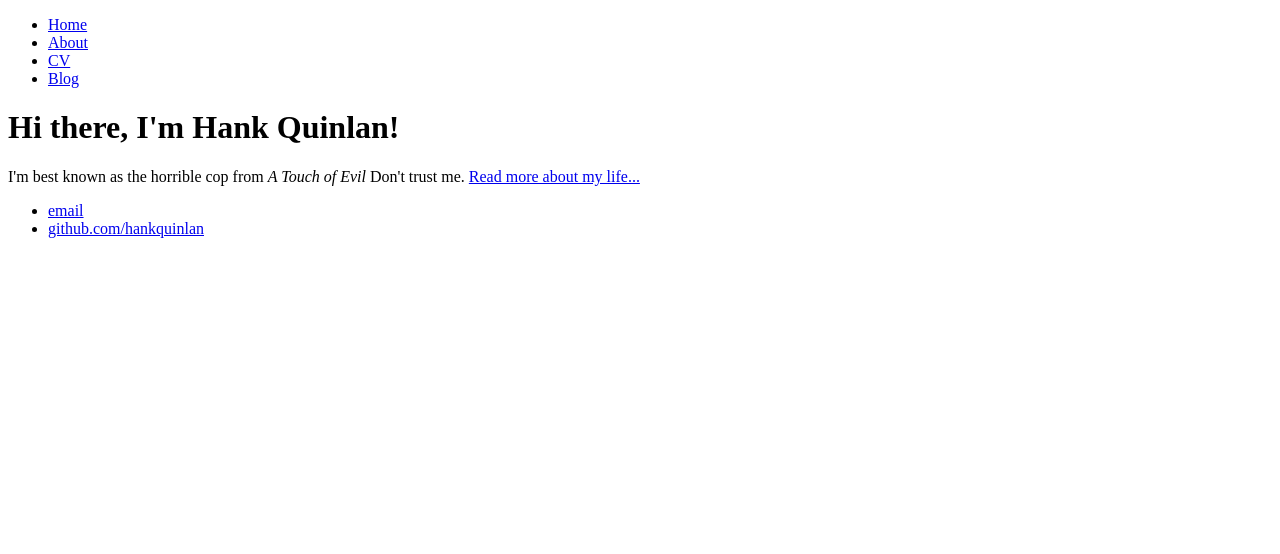
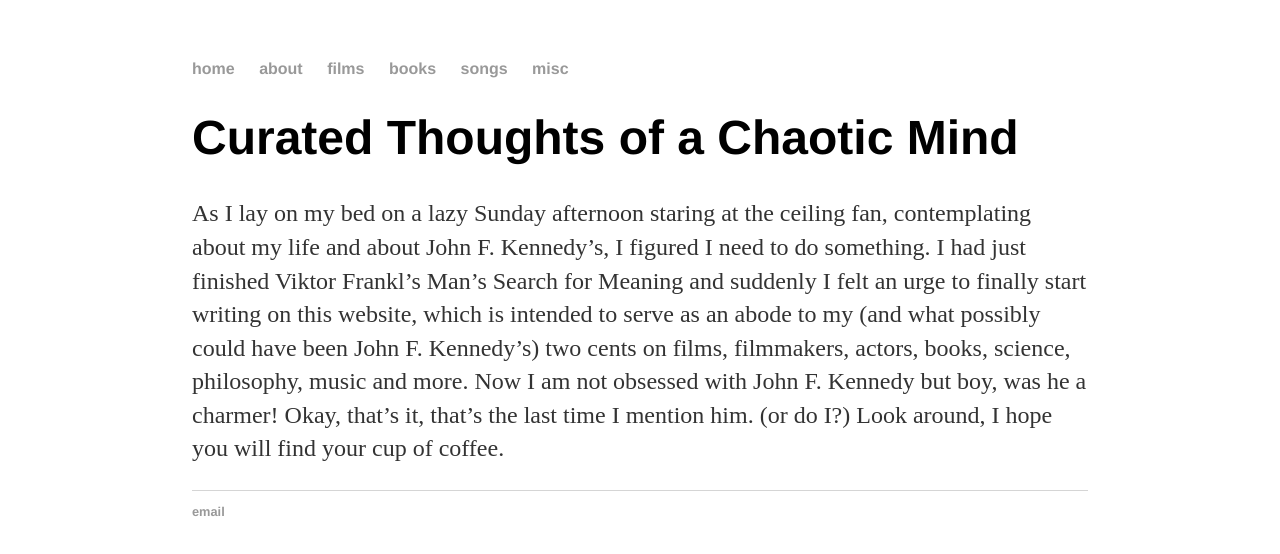
Before and after one commit to Akash-Pardasani/Akash-Pardasani.github.io, a plain HTML site: page index.html in a window 1280 px wide. Drawn offline with Linux system fonts and the light colour scheme; files that its build step writes are made by us from their sources.

Commit message:
Update index.html

```diff
--- a/index.html
+++ b/index.html
@@ -1,27 +1,32 @@
 <!DOCTYPE html>
 <html>
 	<head>
-		<title>Hank Quinlan, Horrible Cop</title>
+		<title>Curated Thoughts</title>
+		<!-- link to main stylesheet -->
+		<link rel="stylesheet" type="text/css" href="/css/main.css">
 	</head>
 	<body>
 		<nav>
     		<ul>
-        		<li><a href="/">Home</a></li>
-	        	<li><a href="/about">About</a></li>
-        		<li><a href="/cv">CV</a></li>
-        		<li><a href="/blog">Blog</a></li>
+        		<li><a href="/">home</a></li>
+	        	<li><a href="/about">about</a></li>
+        		<li><a href="/film">films</a></li>
+			<li><a href="/book">books</a></li>
+			<li><a href="/song">songs</a></li>
+			<li><a href="/misc">misc</a></li>
     		</ul>
 		</nav>
 		<div class="container">
     		<div class="blurb">
-        		<h1>Hi there, I'm Hank Quinlan!</h1>
-				<p>I'm best known as the horrible cop from <em>A Touch of Evil</em> Don't trust me. <a href="/about">Read more about my life...</a></p>
+        		<h1>Curated Thoughts of a Chaotic Mind</h1>
+				<p>As I lay on my bed on a lazy Sunday afternoon staring at the ceiling fan, contemplating about my life and about John F. Kennedy’s, I figured I need to do something. I had just finished Viktor Frankl’s Man’s Search for Meaning and suddenly I felt an urge to finally start writing on this website, which is intended to serve as an abode to my (and what possibly could have been John F. Kennedy’s) two cents on films, filmmakers, actors, books, science, philosophy, music and more. Now I am not obsessed with John F. Kennedy but boy, was he a charmer! Okay, that’s it, that’s the last time I mention him. (or do I?)
+
+Look around, I hope you will find your cup of coffee.</p>
     		</div><!-- /.blurb -->
 		</div><!-- /.container -->
 		<footer>
     		<ul>
-        		<li><a href="mailto:hankquinlanhub@gmail.com">email</a></li>
-        		<li><a href="https://github.com/hankquinlan">github.com/hankquinlan</a></li>
+        		<li><a href="mailto:akash.par97@gmail.com">email</a></li>
 			</ul>
 		</footer>
 	</body>
```
